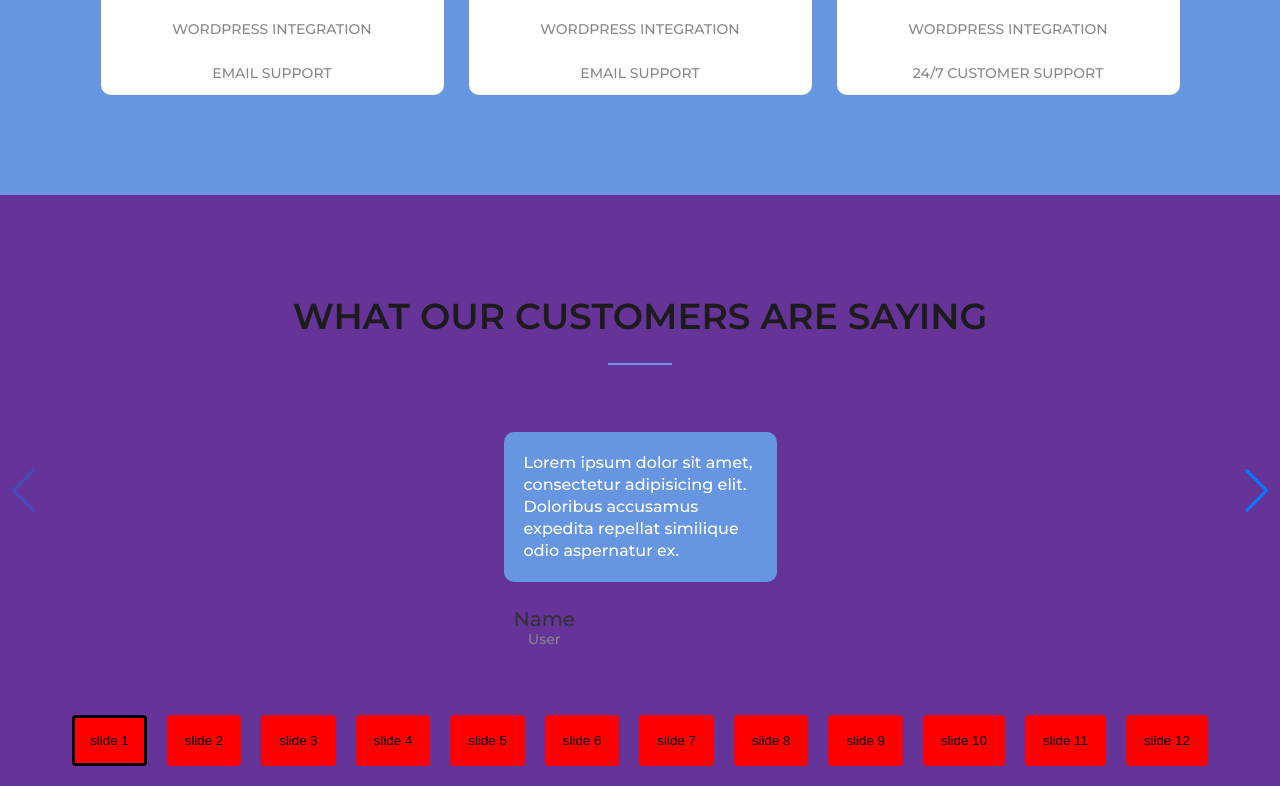
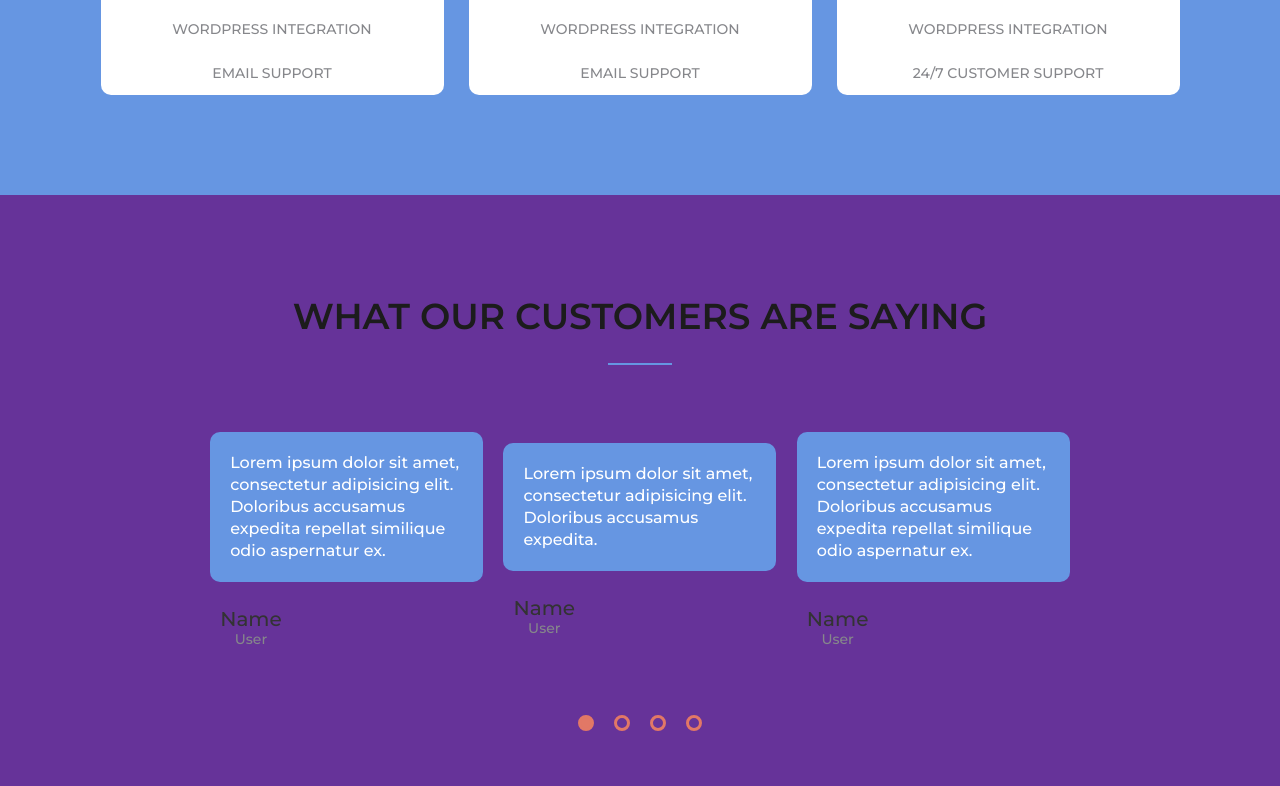
Before and after one commit to ksolovejus/Praktinis-egzaminas, a website: page index.html in a window 1280 px wide. Shown: the part 3312-4098 px from the top of the page. Drawn offline with nearby package versions, Linux system fonts and the light colour scheme; no server answers.

Commit message:
ALELUJE SWIPER!

```diff
--- a/index.html
+++ b/index.html
@@ -484,23 +484,19 @@
 
     <!-- Tab buttons -->
     <div class="tab-buttons">
-      <button class="active button-swiper" index="0">slide 1</button>
-      <button class="button-swiper" index="1">slide 2</button>
-      <button class="button-swiper" index="2">slide 3</button>
-      <button class="button-swiper" index="3">slide 4</button>
-      <button class="button-swiper" index="4">slide 5</button>
-      <button class="button-swiper" index="5">slide 6</button>
-      <button class="button-swiper" index="6">slide 7</button>
-      <button class="button-swiper" index="7">slide 8</button>
-      <button class="button-swiper" index="8">slide 9</button>
-      <button class="button-swiper" index="9">slide 10</button>
-      <button class="button-swiper" index="10">slide 11</button>
-      <button class="button-swiper" index="11">slide 12</button>
+      <button class="active button-swiper" index="0"></button>
+      <button class="button-swiper invisible" index="1"></button>
+      <button class="button-swiper invisible" index="2"></button>
+      <button class="button-swiper" index="3"></button>
+      <button class="button-swiper invisible" index="4"></button>
+      <button class="button-swiper invisible" index="5"></button>
+      <button class="button-swiper" index="6"></button>
+      <button class="button-swiper invisible" index="7"></button>
+      <button class="button-swiper invisible" index="8"></button>
+      <button class="button-swiper" index="9"></button>
+      <button class="button-swiper invisible" index="10"></button>
+      <button class="button-swiper invisible" index="11"></button>
     </div>
-
-     <!-- If we need navigation buttons -->
-  <div class="swiper-button-prev"></div>
-  <div class="swiper-button-next"></div>
 
   </div>
  </section-4>
--- a/scss/swiper.scss
+++ b/scss/swiper.scss
@@ -17,21 +17,24 @@
     margin-top: 15px;
 
     button {
-        padding: 15px;
+        padding: 5px;
         margin: 10px;
-        background: red;
-        border: none;
-        border: 3px solid red;
-        border-radius: 4px;
+        background: transparent;
+        border: 3px solid $orange;
+        border-radius: 100%;
         transition: 0.3s;
     }
 
     button:hover {
         cursor: pointer;
-        border-color: black;
+        background: $orange;
     }
 
     button.active {
-        border-color: black;
+        background: $orange;
+    }
+
+    button.invisible {
+        display: none;
     }
 }
--- a/swiper.js
+++ b/swiper.js
@@ -2,14 +2,8 @@
   // Optional parameters
   direction: 'horizontal',
 
-    // Navigation arrows
-  navigation: {
-    nextEl: '.swiper-button-next',
-    prevEl: '.swiper-button-prev',
-  }
-
-//   slidesPerView: 3,
-//   slidesPerGroup: 3,
+  slidesPerView: 3,
+  slidesPerGroup: 3,
 });
 
 // Change button style
```
Also changed, not shown: app/css/style.css.
